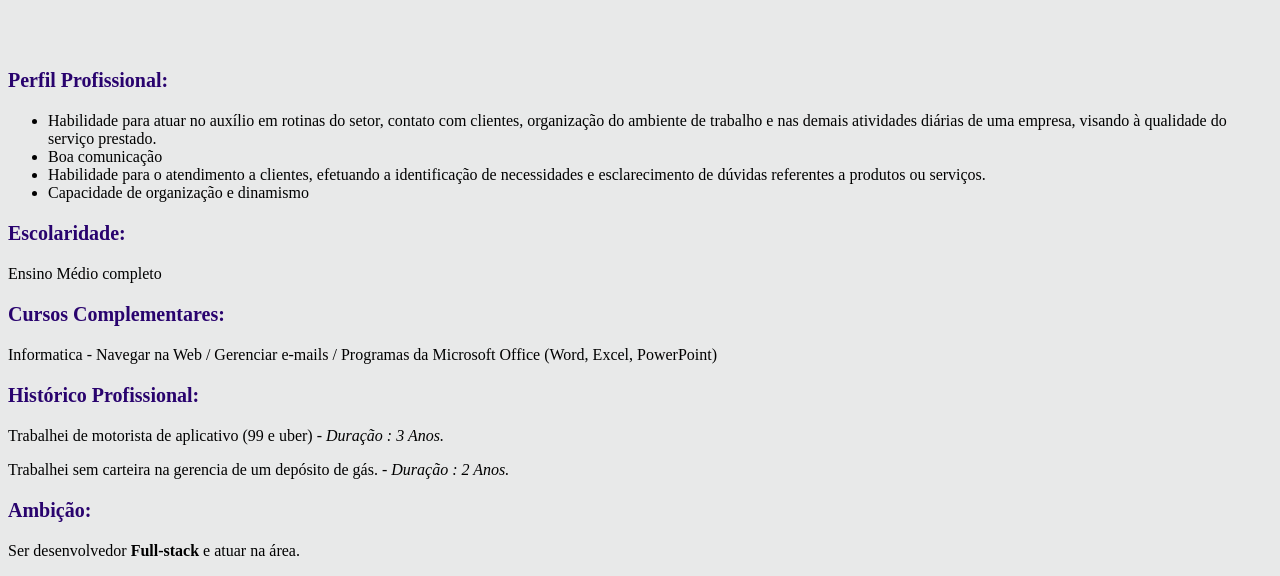
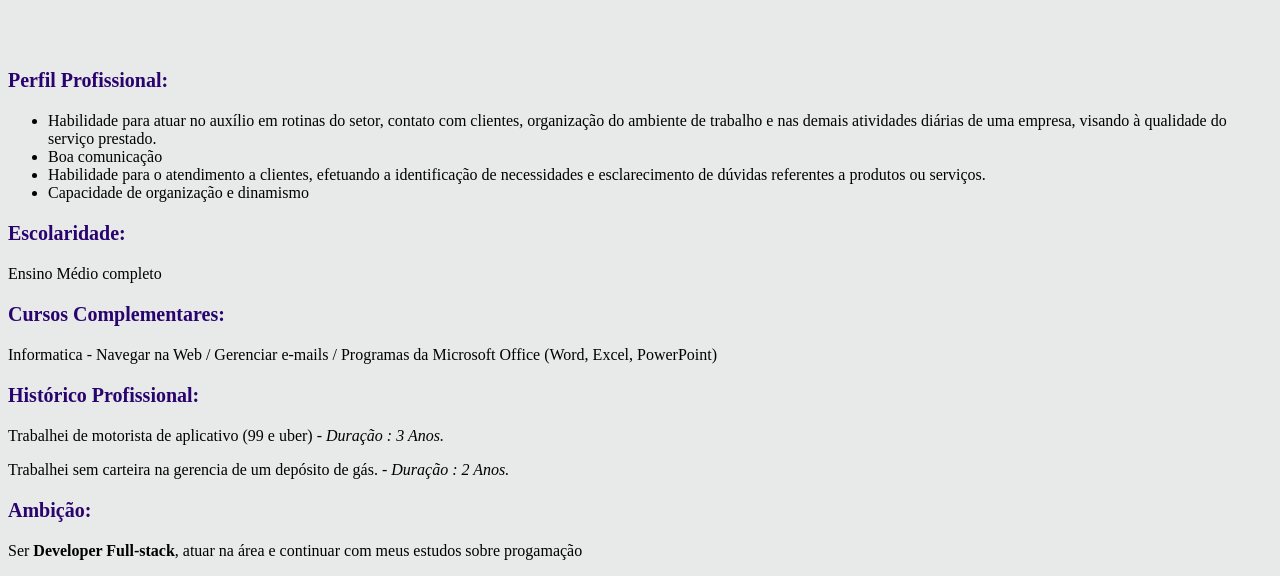
Before and after one commit to Leandro-HMotta/Leandro-HMotta.github.io, a plain HTML site: page index.html in a window 1280 px wide. Shown: the part 287-863 px from the top of the page. Drawn offline with Linux system fonts and the light colour scheme; a web font is replaced by a local one.

Commit message:
atualizando ambição

```diff
--- a/index.html
+++ b/index.html
@@ -36,7 +36,7 @@
 <p class="style-p">Trabalhei sem carteira na gerencia de um depósito de gás. - <em> Duração : 2 Anos.</em></p>
 
 <h3>Ambição:</h3>
-<P class="style-p">Ser desenvolvedor <strong>Full-stack</strong> e atuar na área. </P>
+<P class="style-p">Ser <strong>Developer Full-stack</strong>, atuar na área e continuar com meus estudos sobre progamação </P>
 
 
 </body>
```
